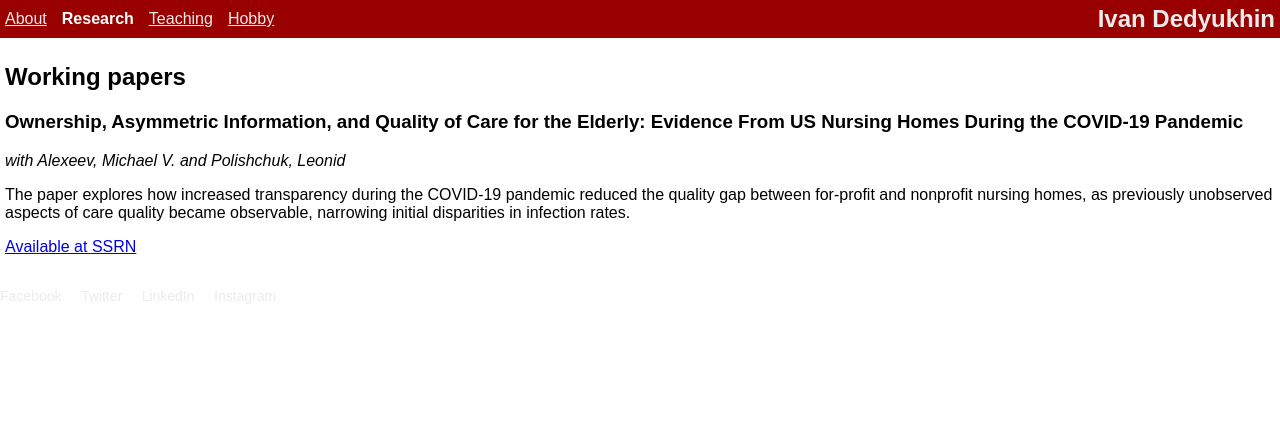
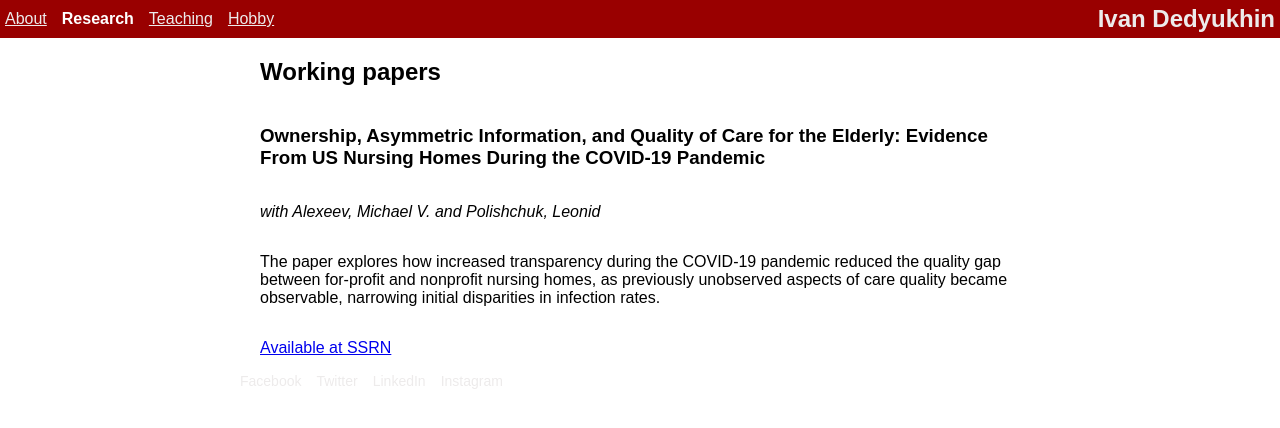
Before and after one commit to Dedyukhin/dedyukhin.github.io, a Jekyll site: the page built from Research.md, in a window 1280 px wide. Shown: the top 428 px of the page. Built offline with Jekyll 4.4.1, drawn with Linux system fonts in a browser that asks for light colours.

Commit message:
Update default.html

```diff
--- a/_layouts/default.html
+++ b/_layouts/default.html
@@ -109,11 +109,11 @@
         <h2>{{ site.data.navigation.docs_list_title }}</h2>
     </nav>
 
-    <div class="container">
+    <div class="container" style="display: flex; flex-wrap: wrap; align-items: center; max-width: 800px; margin: 0 auto; padding: 0 20px;">
         {{ content }}
     </div>
 
-    <div class="social-links">
+    <div class="social-links" style="display: flex; flex-wrap: wrap; align-items: center; max-width: 800px; margin: 0 auto; padding: 0 20px;">
         <a href="https://facebook.com" target="_blank">Facebook</a>
         <a href="https://twitter.com" target="_blank">Twitter</a>
         <a href="https://linkedin.com" target="_blank">LinkedIn</a>
```
